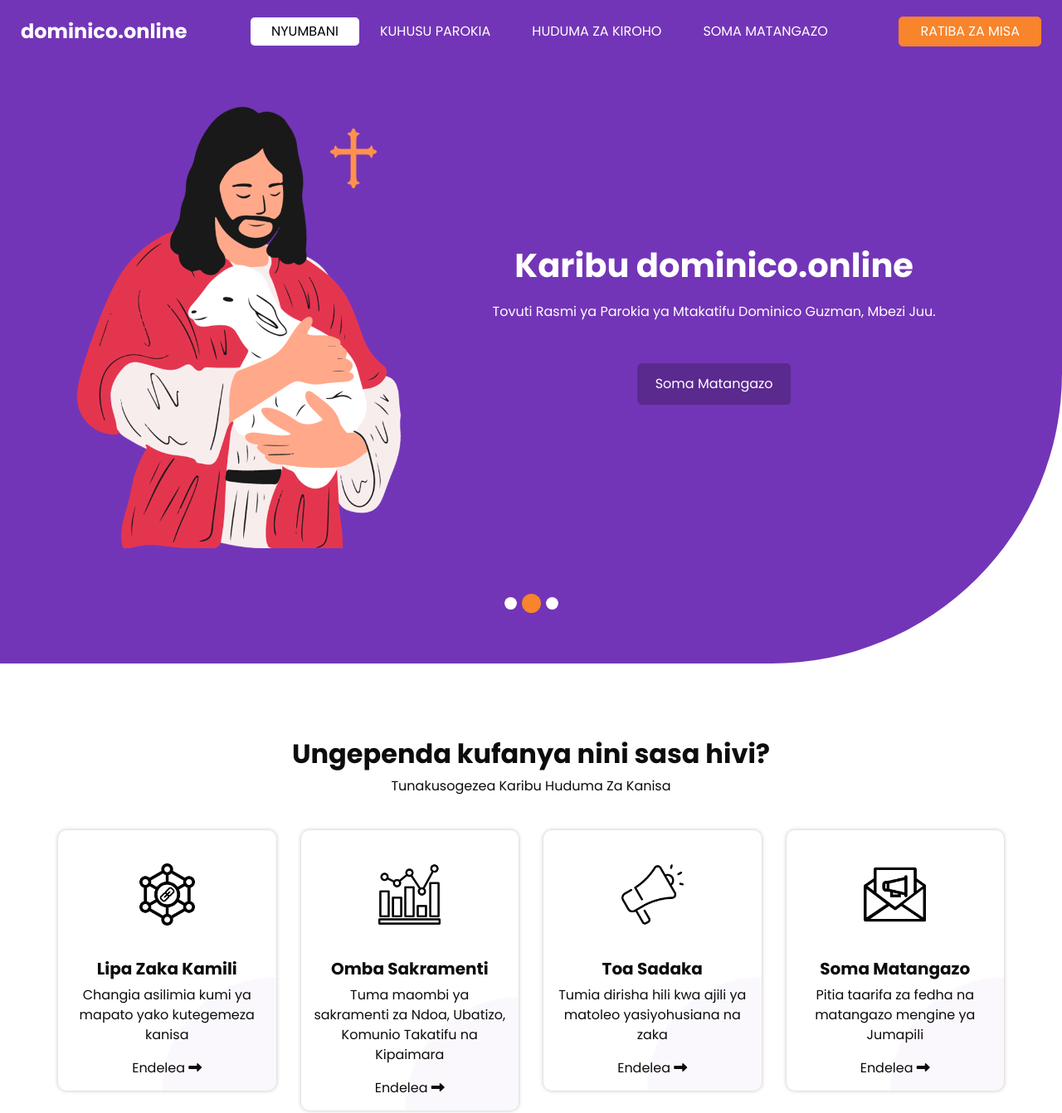
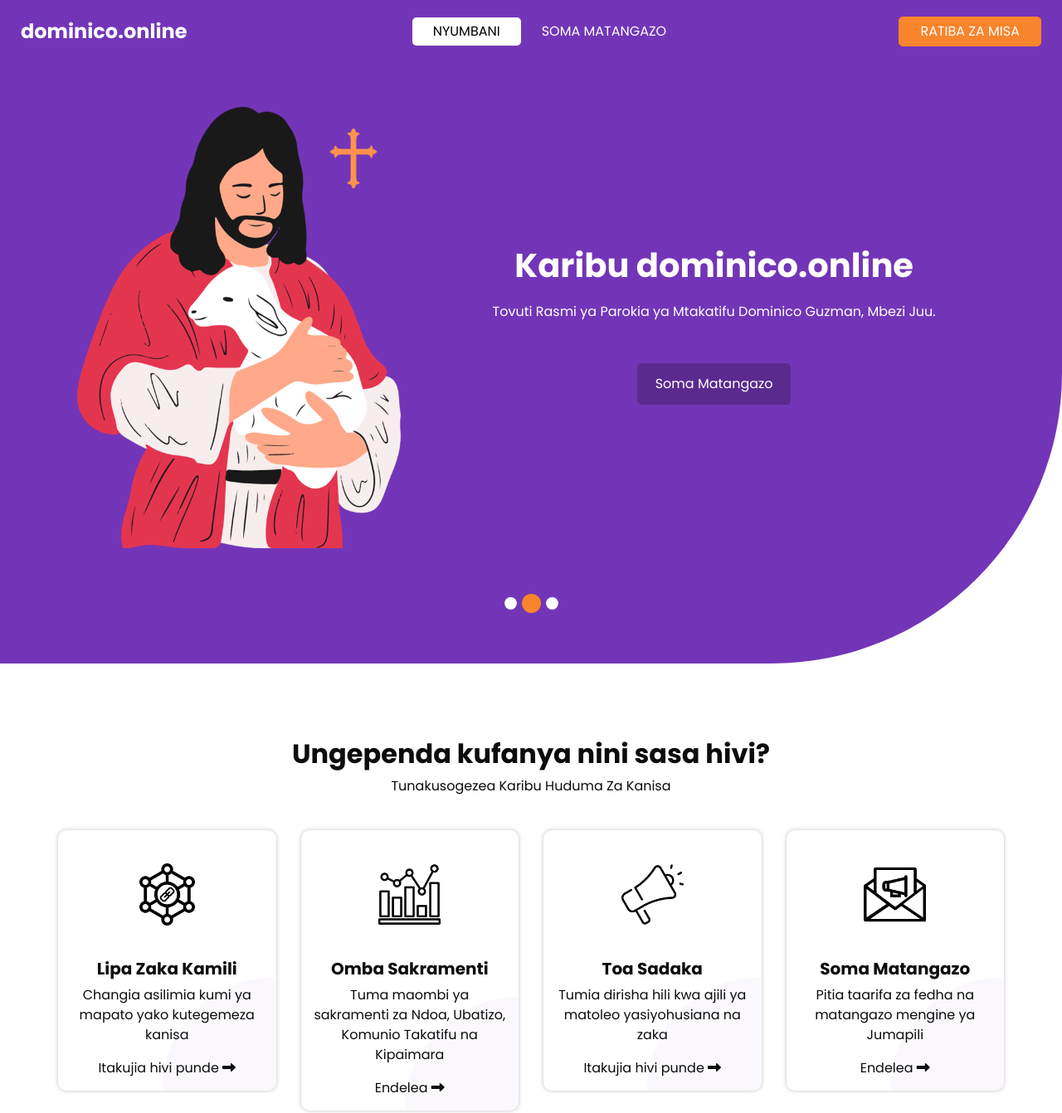
Before and after one commit to MoKatala/dominico, a plain HTML site: page index.html in a window 1280 px wide. Shown: the top 1342 px of the page at 83% size. Drawn offline with nearby package versions, Linux system fonts and the light colour scheme; some packages are replaced by stand-ins of ours; a script that the page names is missing; files whose address does not match are found by name.

Commit message:
Update index.html

```diff
--- a/index.html
+++ b/index.html
@@ -50,12 +50,6 @@
             <ul class="navbar-nav  ">
               <li class="nav-item active">
                 <a class="nav-link" href=""> Nyumbani <span class="sr-only">(current)</span></a>
-              </li>
-              <li class="nav-item">
-                <a class="nav-link" href=""> Kuhusu Parokia</a>
-              </li>
-              <li class="nav-item">
-                <a class="nav-link" href=""> Huduma Za Kiroho</a>
               </li>
               <li class="nav-item">
                 <a class="nav-link" href=""> Soma Matangazo</a>
@@ -189,9 +183,9 @@
               <p>
                 Changia asilimia kumi ya mapato yako kutegemeza kanisa
               </p>
-              <a href="https://flutterwave.com/donate/fnztrxkpuukm">
+              <a href="">
                 <span>
-                  Endelea
+                  Itakujia hivi punde
                 </span>
                 <i class="fa fa-long-arrow-right" aria-hidden="true"></i>
               </a>
@@ -231,9 +225,9 @@
               <p>
                 Tumia dirisha hili kwa ajili ya matoleo yasiyohusiana na zaka
               </p>
-              <a href="https://flutterwave.com/donate/awnrvk3lzh7k">
+              <a href="">
                 <span>
-                  Endelea
+                   Itakujia hivi punde
                 </span>
                 <i class="fa fa-long-arrow-right" aria-hidden="true"></i>
               </a>
```
